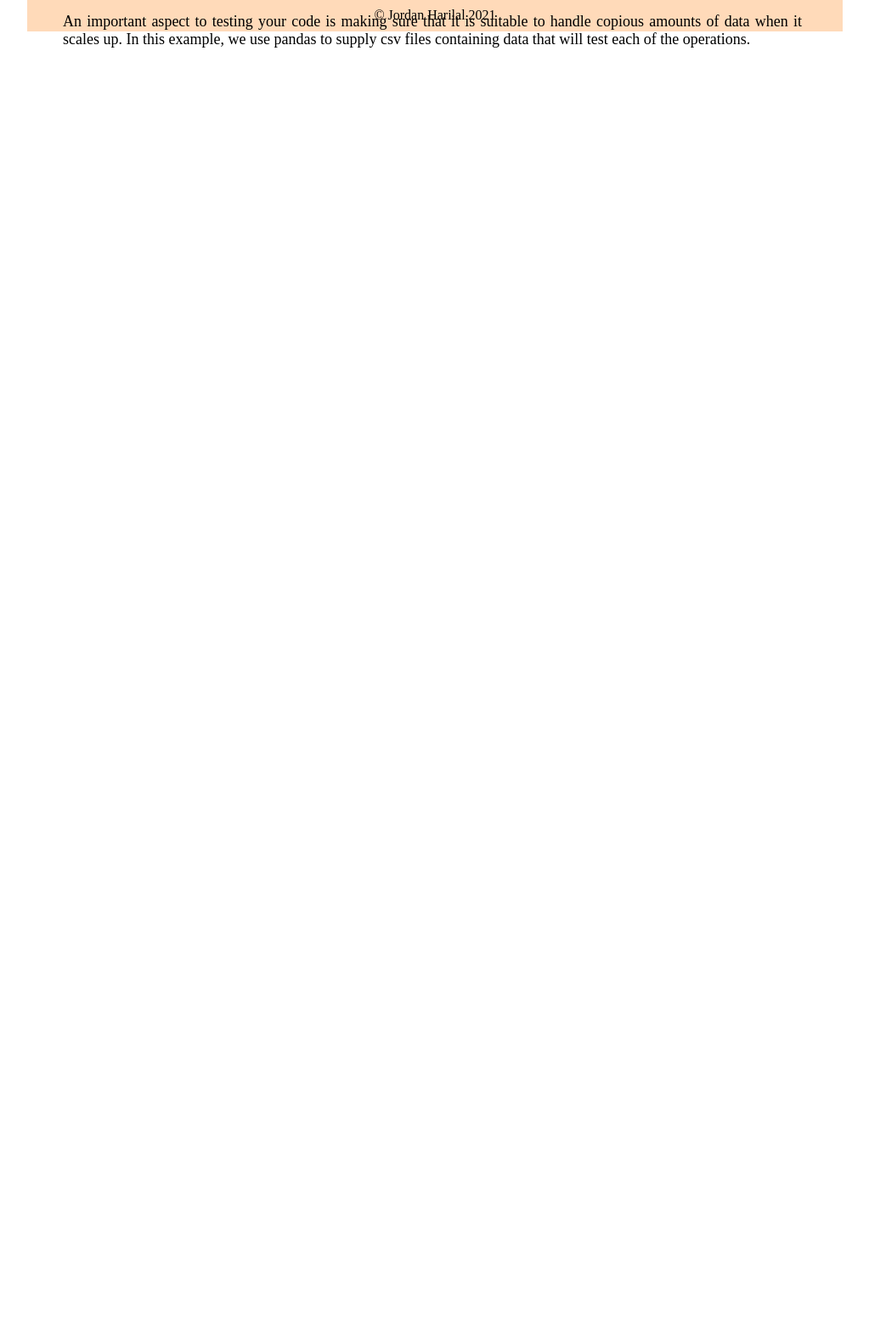
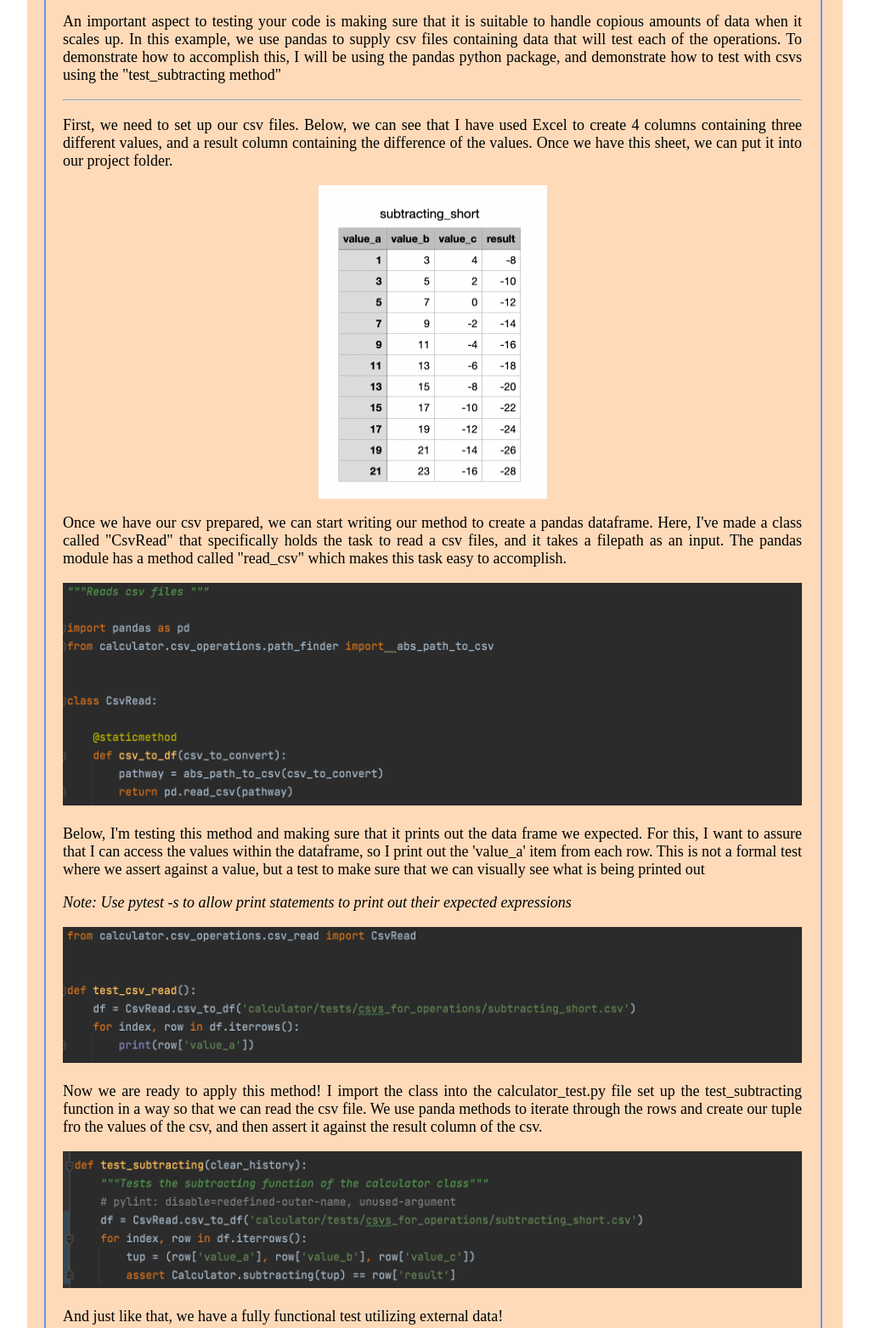
Before and after one commit to jharilal/project-two, a plain HTML site: page public_html/oop_aaa_testing.html in a window 1280 px wide. Shown: the part 1233-2796 px from the top of the page at 85% size, without its empty margins (128-1151 px from the left). Before the commit the page ends 1290 px from the top, so only its background shows below. Drawn offline with Linux system fonts and the light colour scheme.

Commit message:
Added Github links and corrected footer / article spacing. Added external testing data to AAA testing

```diff
--- a/public_html/oop_aaa_testing.html
+++ b/public_html/oop_aaa_testing.html
@@ -47,7 +47,7 @@
             background-color: peachpuff;
         }
         .article{
-            height: 1050px;
+            height: 3000px;
             width: 892px;
             margin: 20px;
             border: cornflowerblue solid 2px;
@@ -70,7 +70,7 @@
             padding-left: 10px;
         }
         #footer{
-            margin-top: 40px;
+            margin-top: 20px;
             padding-bottom: 10px;
             text-align: center;
         }
@@ -85,6 +85,13 @@
         .article_img{
             width: 100%;
         }
+        #csv_table{
+            margin-left: auto;
+            margin-right: auto;
+            display: block;
+            width: 269px;
+            height: 369px;
+        }
         .subheadline{
             float: none;
             line-height: 35px;
@@ -92,6 +99,11 @@
             font-family: Helvetica;
             font-size: 25px;
             padding-bottom: 0px;
+        }
+        #github_link{
+            margin-left: auto;
+            margin-right: auto;
+            text-align: center;
         }
     </style>
 </head>
@@ -145,7 +157,32 @@
             <h1 class="subheadline">Testing Using external Data</h1>
             <p>An important aspect to testing your code is making sure that it is suitable to handle copious amounts of data
             when it scales up. In this example, we use pandas to supply csv files containing data that will test each of
-            the operations.</p>
+            the operations. To demonstrate how to accomplish this, I will be using the pandas python package, and demonstrate
+            how to test with csvs using the "test_subtracting method"</p>
+            <hr>
+            <p>First, we need to set up our csv files. Below, we can see that I have used Excel to create 4 columns containing
+            three different values, and a result column containing the difference of the values. Once we have this sheet,
+            we can put it into our project folder.</p>
+            <img id="csv_table" src="images/OOP/subtracting_csv.png" alt="a csv of values and their differences">
+            <p>Once we have our csv prepared, we can start writing our method to create a pandas dataframe. Here, I've made
+            a class called "CsvRead" that specifically holds the task  to read a csv files, and it takes a filepath as an input.
+            The pandas module has a method called "read_csv" which makes this task easy to accomplish.</p>
+            <img class="article_img" src="images/OOP/read_csv_method.png" alt="the read csv method of csvread">
+            <p>Below, I'm testing this method and making sure that it prints out the data frame we expected. For this,
+            I want to assure that I can access the values within the dataframe, so I print out the 'value_a' item from
+            each row. This is not a formal test where we assert against a value, but a test to make sure that we can
+            visually see what is being printed out</p>
+            <p><i>Note: Use pytest -s to allow print statements to  print out their expected expressions</i></p>
+            <img class="article_img" src="images/OOP/read_csv_test.png" alt="test for readcsv function">
+            <p>Now we are ready to apply this method! I import the class into the calculator_test.py file
+            set up the test_subtracting function in a way so that we can read the csv file. We use panda methods to
+            iterate through the rows and create our tuple fro the values of the csv, and then assert it against the result
+            column of the csv.</p>
+            <img class="article_img" src="images/OOP/test_sub_method.png" alt="pytest result for test_subtracting">
+            <p>And just like that, we have a fully functional test utilizing external data!</p>
+            <img class="article_img" src="images/OOP/subtracting_pytest.png" alt="pytest for subtracting">
+            <hr>
+            <p id="github_link">You can follow along on <a href=https://github.com/jharilal/calculator_assignment/tree/Article_Two">GitHub!</a></p>
         </div>
     </div>
     <footer id="footer">&copy; Jordan Harilal 2021</footer>
```
Also changed, not shown: public_html/oop_dash.html (+1 -1 lines), public_html/oop_glossary.html (+9 -3 lines), public_html/oop_principles_of_oop.html (+9 -2 lines), public_html/oop_solid.html (+9 -2 lines), public_html/images/OOP/read_csv_method.png (added), public_html/images/OOP/read_csv_test.png (added), public_html/images/OOP/subtracting_csv.png (added), public_html/images/OOP/subtracting_pytest.png (added), public_html/images/OOP/test_sub_method.png (added).
